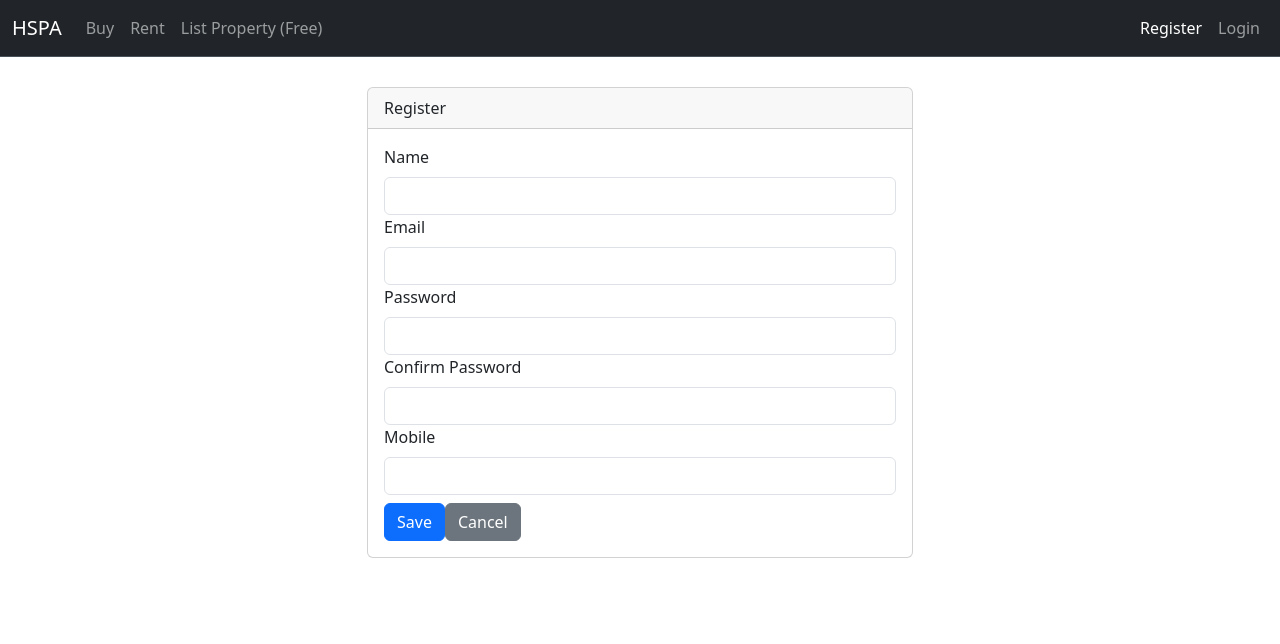
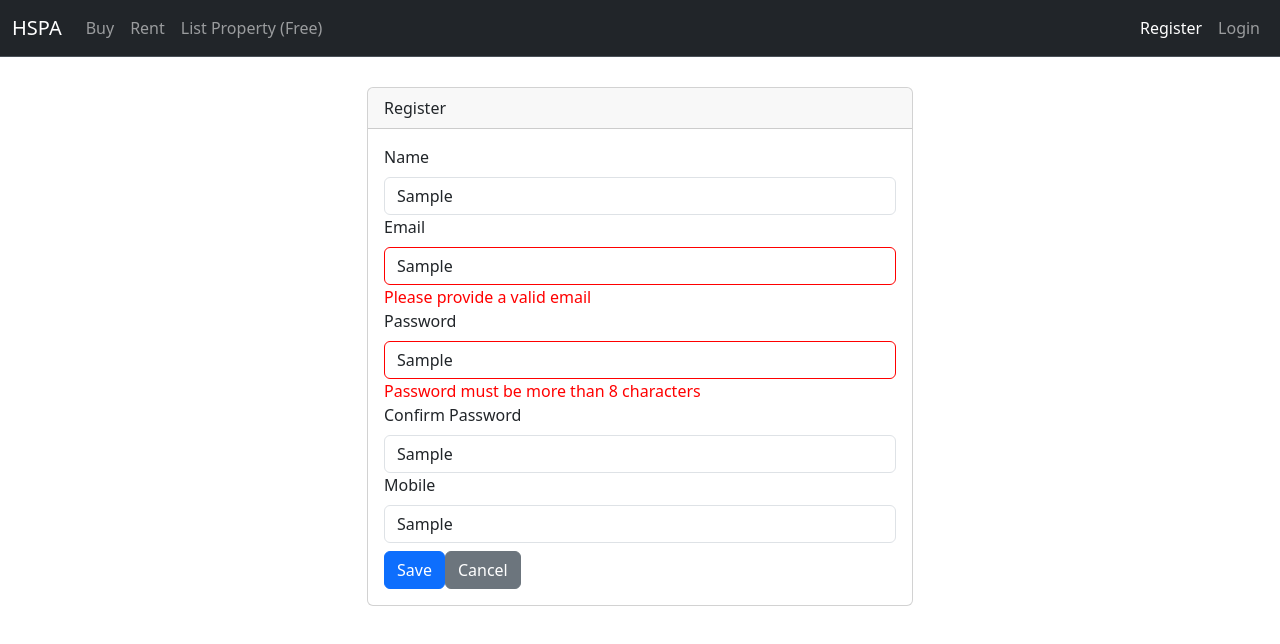
Before and after one commit to foxching/HSPA, an Angular app in the folder Frontend/: page /user/register in a window 1280 px wide. Both pictures are taken after typing "Sample", "Sample", "Sample", "Sample", "Sample" into the empty fields and a click on the button "Save". Shown: the top 644 px of the page. Built offline with nearby package versions, Linux system fonts and the light colour scheme.

Commit message:
add validation

```diff
--- a/Frontend/src/app/user/user-register/user-register.component.html
+++ b/Frontend/src/app/user/user-register/user-register.component.html
@@ -7,7 +7,7 @@
           <div class="form-group col-12">
             <label for="name" class="form-label">Name</label>
             <input type="text" class="form-control" formControlName="username"/>
-            <span class="error-block" *ngIf="!userName.valid && userName.touched">
+            <span class="error-block" *ngIf="!userName.valid && (userName.touched || isUserSubmitted)">
               <span>Please provide a username</span>
             </span>
           </div>
@@ -15,7 +15,7 @@
           <div class="form-group col-12">
             <label for="email" class="form-label">Email</label>
             <input type="text" class="form-control" formControlName="email" />
-            <span class="error-block" *ngIf="!email.valid && email.touched">
+            <span class="error-block" *ngIf="!email.valid && (email.touched || isUserSubmitted)">
               <span *ngIf="email.hasError('required')">Please provide a email</span>
               <span *ngIf="email.hasError('email')">Please provide a valid email</span>
             </span>
@@ -24,7 +24,7 @@
           <div class="form-group col-12">
             <label for="passwrod" class="form-label">Password</label>
             <input type="text" class="form-control" formControlName="password"/>
-            <span class="error-block" *ngIf="!password.valid && password.touched">
+            <span class="error-block" *ngIf="!password.valid && (password.touched || isUserSubmitted)">
               <span *ngIf="password && password.errors && password.errors['required']">Please provide a password</span>
               <span *ngIf="password && password.errors && password.errors['minlength']">Password must be more than 8 characters</span>
             </span>
@@ -33,7 +33,7 @@
           <div class="form-group col-12">
             <label for="cpassword" class="form-label">Confirm Password</label>
             <input type="text" class="form-control" formControlName="confirmPassword" />
-             <span class="error-block" *ngIf="!confirmPassword.valid && confirmPassword.touched">
+             <span class="error-block" *ngIf="!confirmPassword.valid && (confirmPassword.touched || isUserSubmitted)">
               <span *ngIf="confirmPassword.hasError('required')">Please confirm  password</span>
             </span>
             <span class="error-block" *ngIf="registrationForm.hasError('notMatched') && confirmPassword.valid">Password not matched</span>
@@ -42,7 +42,7 @@
           <div class="form-group col-12">
             <label for="mobile" class="form-label">Mobile</label>
             <input type="text" class="form-control" formControlName="mobile" />
-            <span class="error-block" *ngIf="!mobile.valid && mobile.touched">
+            <span class="error-block" *ngIf="!mobile.valid && (mobile.touched || isUserSubmitted)">
               <span *ngIf="mobile.hasError('required')">Please provide mobile number</span>
               <span *ngIf="mobile.hasError('maxlength')">Mobile number must be 10 characters</span>
             </span>
--- a/Frontend/src/app/user/user-register/user-register.component.ts
+++ b/Frontend/src/app/user/user-register/user-register.component.ts
@@ -18,6 +18,7 @@ import { UserService } from 'src/app/service/user.service';
 export class UserRegisterComponent {
   registrationForm!: FormGroup;
   user: any = {};
+  isUserSubmitted : boolean = false;
 
   constructor(private fb: FormBuilder, private userService: UserService) {}
 
@@ -67,8 +68,11 @@ export class UserRegisterComponent {
   }
 
   onSubmit() {
-    console.log(this.registrationForm.value);
-    this.userService.addUser(this.registrationForm.value);
-    this.registrationForm.reset();
+    this.isUserSubmitted = true;
+    if (this.registrationForm.valid) {
+      this.userService.addUser(this.registrationForm.value);
+      this.registrationForm.reset();
+      this.isUserSubmitted = false;
+    }
   }
 }
```
